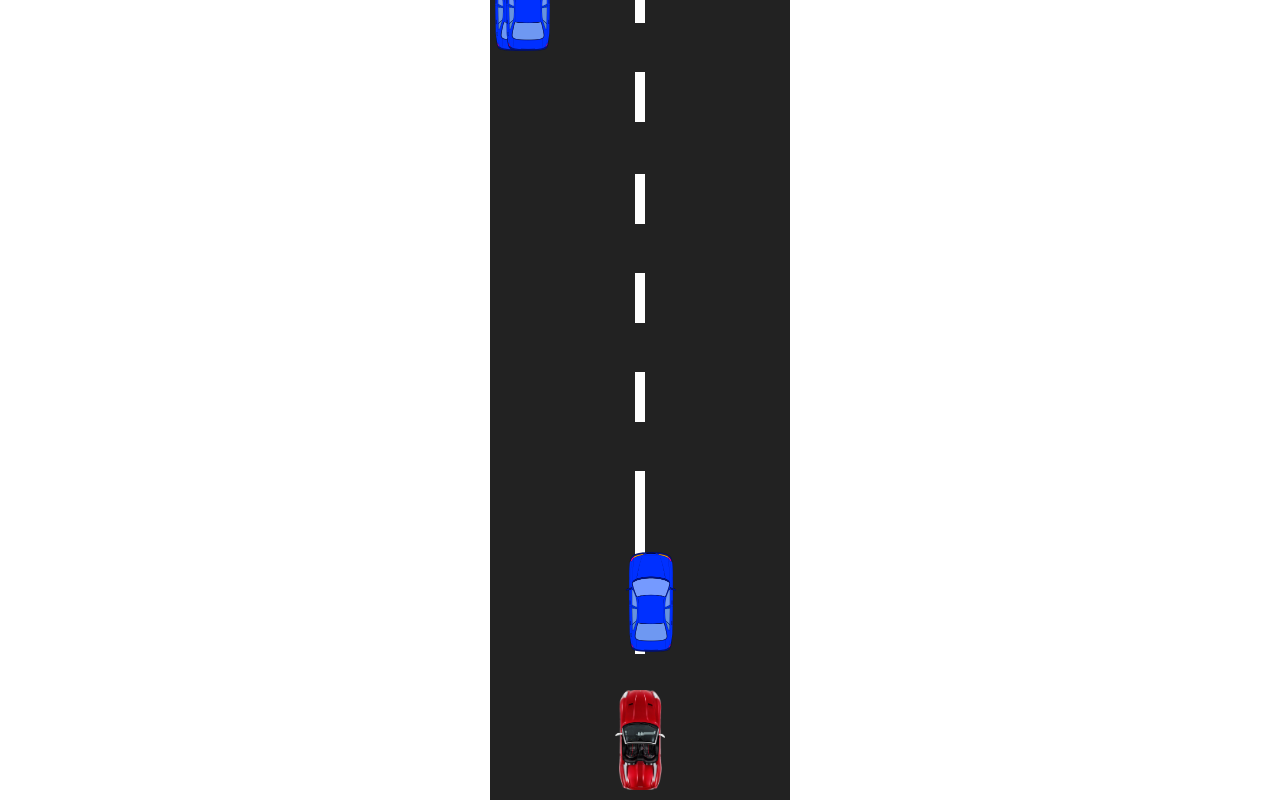
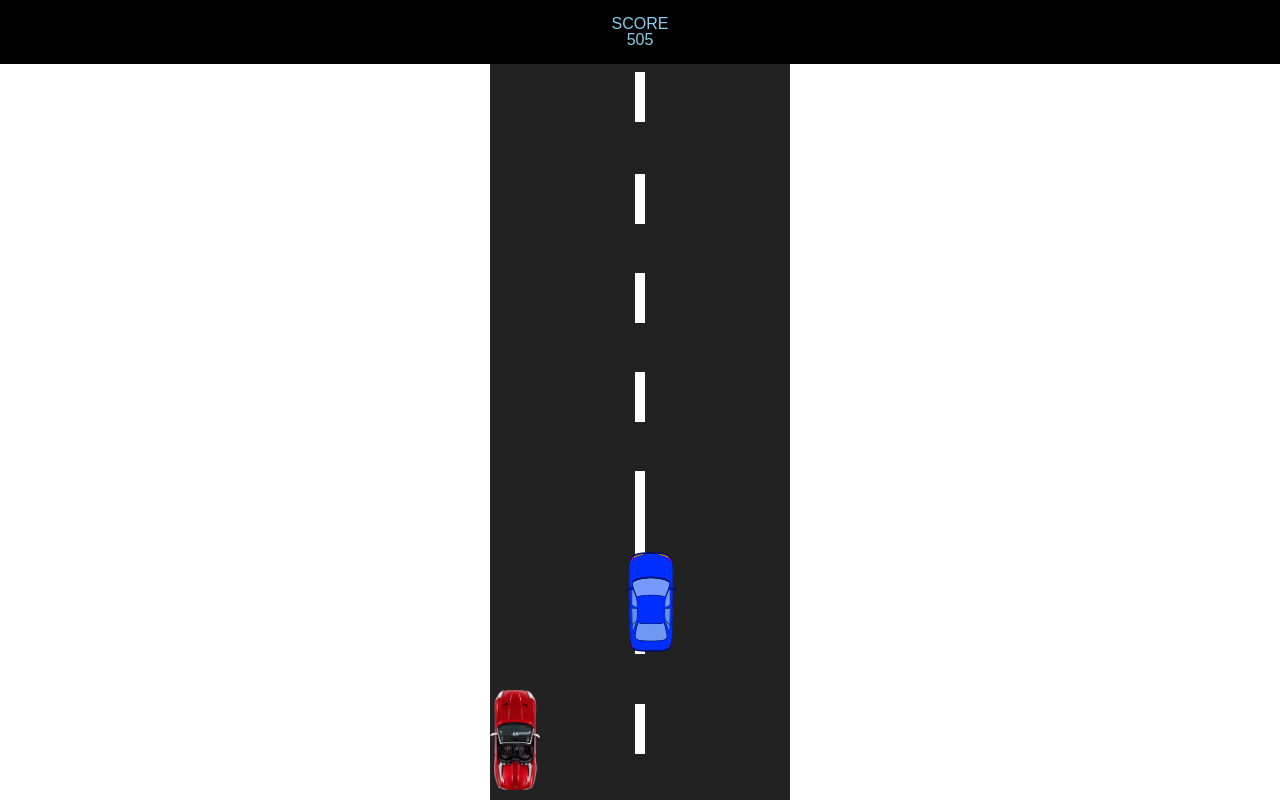
Before and after one commit to pf4pad/Gono4ki-JS, a plain HTML site: page index.html in a window 1280 px wide. Both pictures are taken after a click on the button "Чтобы начать игру кликни сюда". Drawn offline with Linux system fonts and the light colour scheme.

Commit message:
gono4ki-badArrow

```diff
--- a/main.js
+++ b/main.js
@@ -32,6 +32,8 @@ function getQuantityElements(heightElement){
 
 function startGame(){
     start.classList.add('hide');
+    gameArea.innerHTML = '';
+
 
     for(let i = 0; i < getQuantityElements(100); i++){
       const line = document.createElement('div');
@@ -50,18 +52,24 @@ function startGame(){
       enemy.style.background = 'transparent url("./image/enemy.png") center / cover no-repeat';
       gameArea.appendChild(enemy);
     }
-
-    setting.start = true;
+  setting.score = true;
+  setting.start = true;
   gameArea.appendChild(car);
+  car.style.left = gameArea.offsetWidth/2 - car.offsetWidth/2;
+  car.style.top = 'auto';
+  car.style.bottom = '10px'
   setting.x = car.offsetLeft;
   setting.y = car.offsetTop;
   requestAnimationFrame(playGame);
 }
 
 function playGame() {
-  moveRoad();
-  moveEnemy();
+
   if (setting.start) {
+    moveRoad();
+    moveEnemy();
+    setting.score += setting.speed;
+    score.innerHTML = 'SCORE<br> ' + setting.score;
     if (keys.ArrowLeft && setting.x > 0) {
       setting.x -= setting.speed;
     }
@@ -111,6 +119,21 @@ function moveRoad(){
 function moveEnemy(){
   let enemy = document.querySelectorAll('.enemy');
   enemy.forEach(function(item){
+
+    let carRect = car.getBoundingClientRect();
+    let enemyRect = item.getBoundingClientRect();
+
+
+      if(carRect.top <= enemyRect.bottom &&
+         carRect.right >= enemyRect.left &&
+         carRect.left <= enemyRect.right &&
+         carRect.bottom >= enemyRect.top){
+          setting.start = false;
+           console.warm('lng');
+           start.classList.remove('hide');
+           score.style.top = start.offsetHeight
+         }
+
     item.y += setting.speed / 2;
     item.style.top = item.y + 'px'
      if (item.y >= document.documentElement.clientHeight){
@@ -118,5 +141,4 @@ function moveEnemy(){
        item.style.left = Math.floor(Math.random() * (gameArea.offsetWidth - 50)) + 'px';
       }
   });
-
-}
+ }
--- a/style.css
+++ b/style.css
@@ -140,8 +140,7 @@ table {
   height: 100px;
   background: transparent url('./image/player.png') center / cover no-repeat;
   position: absolute;
-  left: 125px;
-  bottom: 10px;
+
 }
 
 
@@ -161,3 +160,36 @@ table {
   background: #fefefe;
   left: 145px
 }
+
+.start {
+  position: absolute;
+  left: 0;
+  top: 0;
+  width: 100%;
+  margin: 0;
+  padding: 2rem 0;
+  text-align: center;
+  z-index: 200;
+  color: #fff;
+  font-size: 1.5rem;
+  background: #000;
+  cursor: pointer;
+  font-family: sans-serif;
+  font-weight: 700;
+}
+
+.score {
+  position: absolute;
+  top: 0;
+  left: 0;
+  width: 100%;
+  background: #000;
+  padding: 1rem 0;
+  text-align: center;
+  z-index: 200;
+  font-family: sans-serif;
+  font-weight: 500;
+  color: skyblue;
+
+
+}
```
